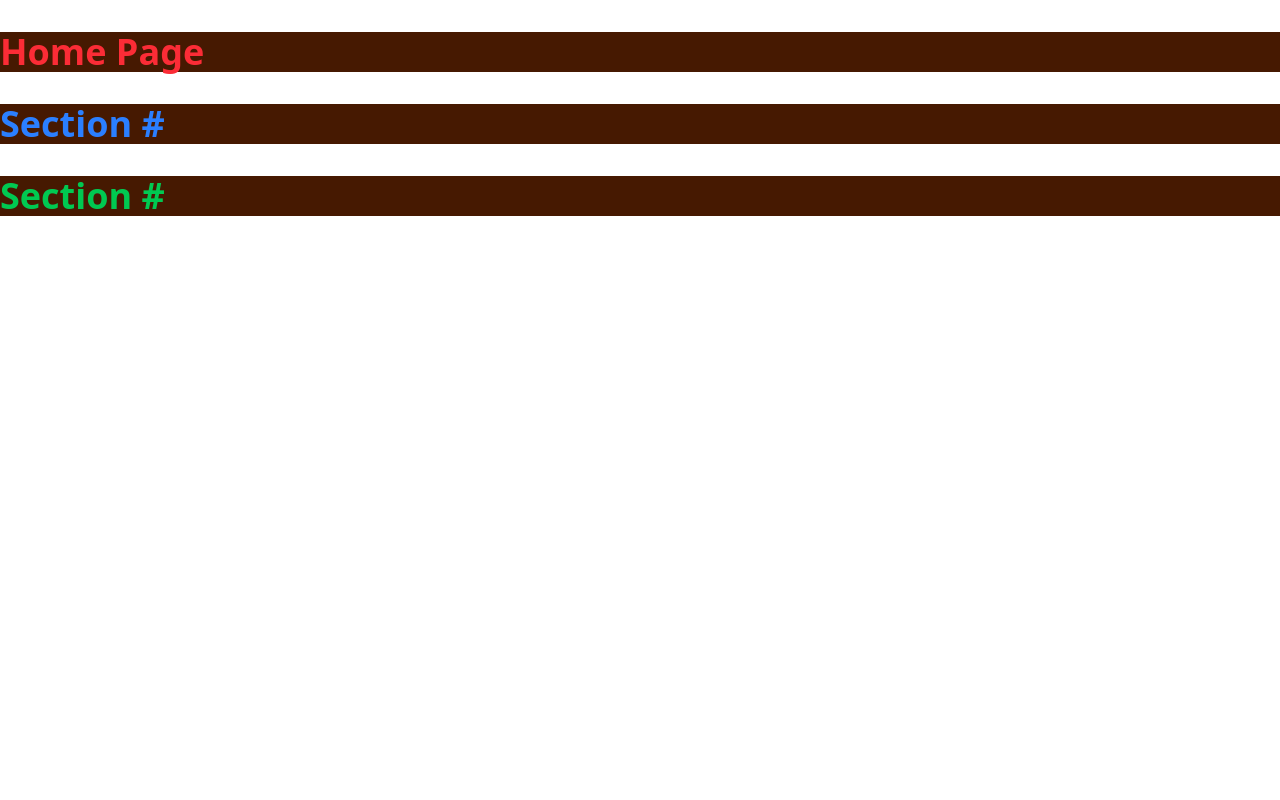
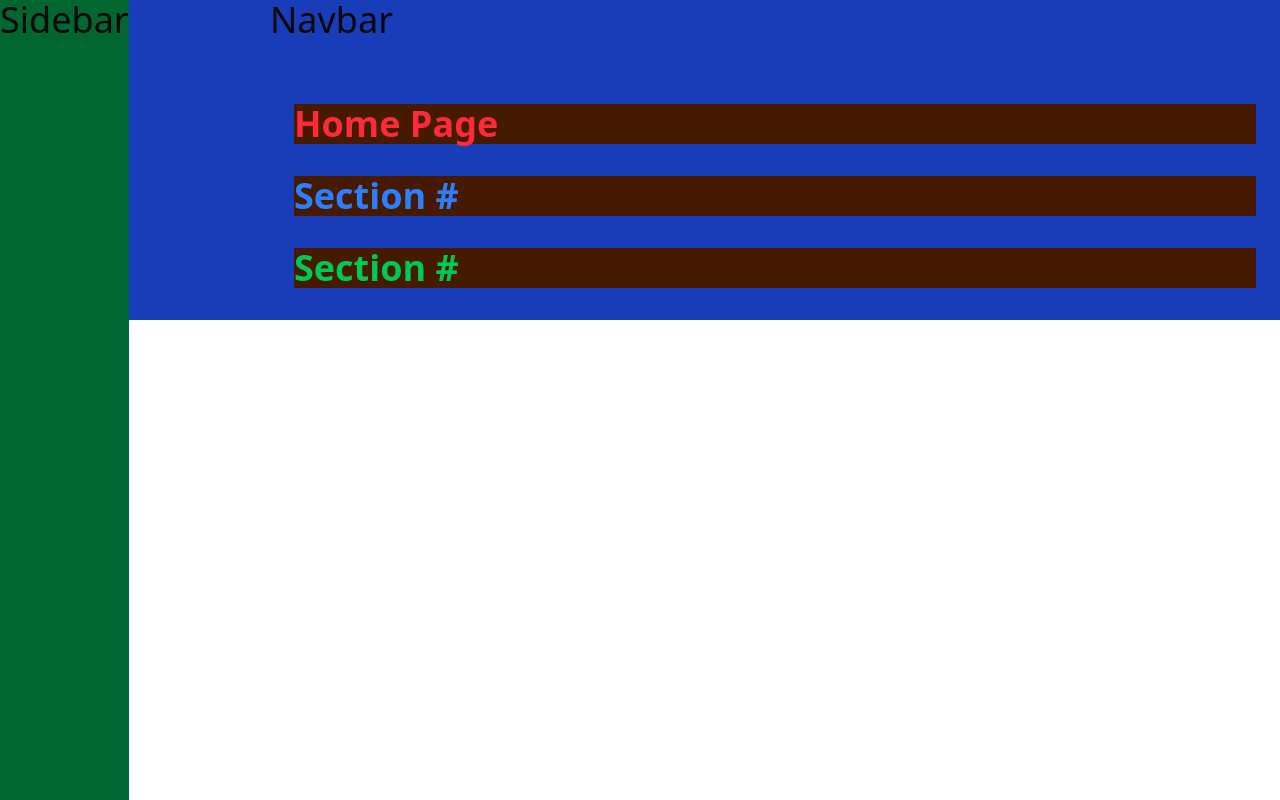
Before and after one commit to WackyChomp/wcc, a Next.js app: page / in a window 1280 px wide. Built offline with nearby package versions, Linux system fonts and the light colour scheme.

Commit message:
Created layout.tsx within root route group / created Navbar and Sidebar components (empty placeholders)

```diff
--- /dev/null
+++ b/app/(root)/layout.tsx
@@ -0,0 +1,37 @@
+
+import Sidebar from "@/components/Sidebar";
+import Navbar from "@/components/Navbar";
+
+interface DashboardLayout{
+  children: React.ReactNode;
+}
+
+const DashboardLayout = ({ children }: DashboardLayout) => {
+  return (
+    <div className="min-h-screen">
+
+      <div className="flex w-full h-full">
+
+        {/* Left Side */}
+        <div className="bg-green-800 fixed left-0 top-0 hidden lg:block lg-w-[270px] h-full overflow-y-auto">
+          <Sidebar />
+        </div>
+
+        {/* Right Side */}
+        <div className="bg-blue-800 lg:pl-[270px] w-full">
+          <div className="mx-auto max-w-screen-2xl h-full">
+
+            <Navbar />
+
+            <main className="h-full py-8 px-6 flex flex-col">
+              {children}
+            </main>
+          </div>
+        </div>
+
+      </div>
+    </ div>
+  )
+}
+
+export default DashboardLayout
--- /dev/null
+++ b/components/Navbar.tsx
@@ -0,0 +1,11 @@
+import React from 'react'
+
+const Navbar = () => {
+  return (
+    <div>
+      <h1 className='text-4xl'>Navbar</h1>
+    </div>
+  )
+}
+
+export default Navbar
--- /dev/null
+++ b/components/Sidebar.tsx
@@ -0,0 +1,11 @@
+import React from 'react'
+
+const Sidebar = () => {
+  return (
+    <div>
+      <h1 className='text-4xl'>Sidebar</h1>
+    </div>
+  )
+}
+
+export default Sidebar
```
